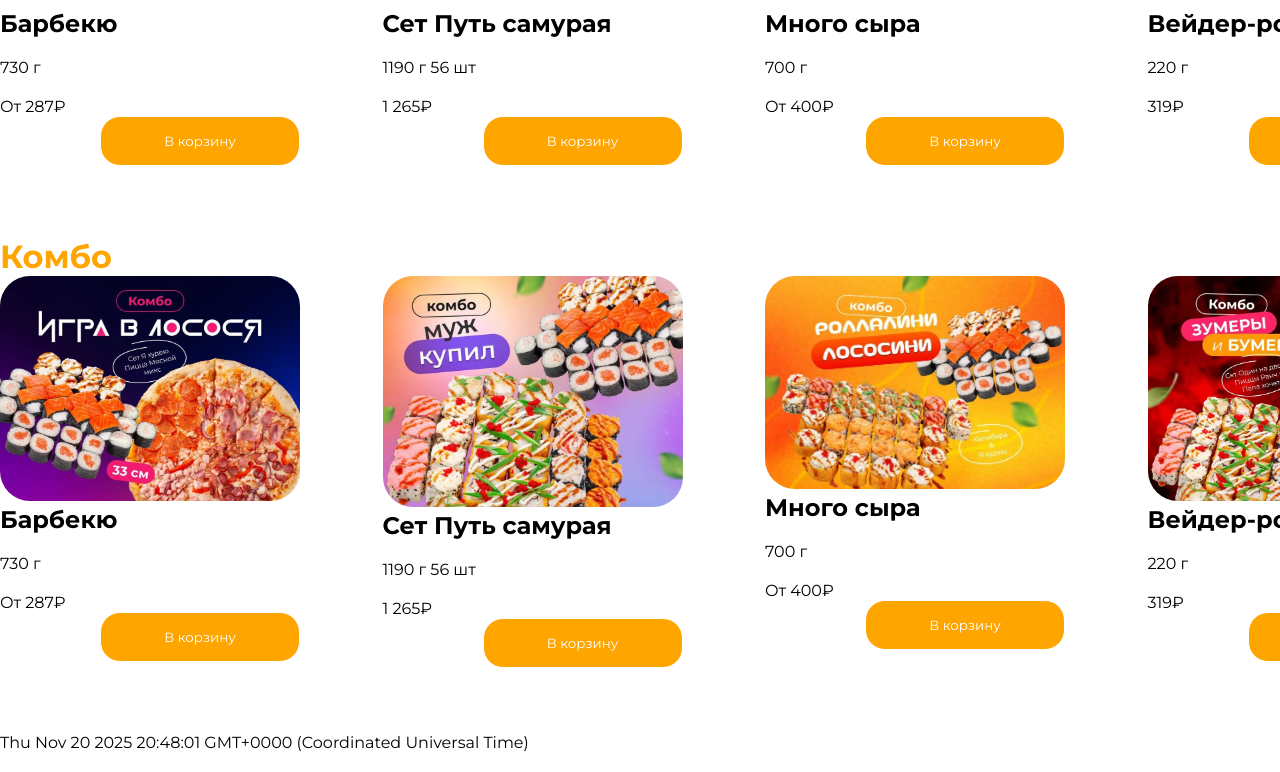
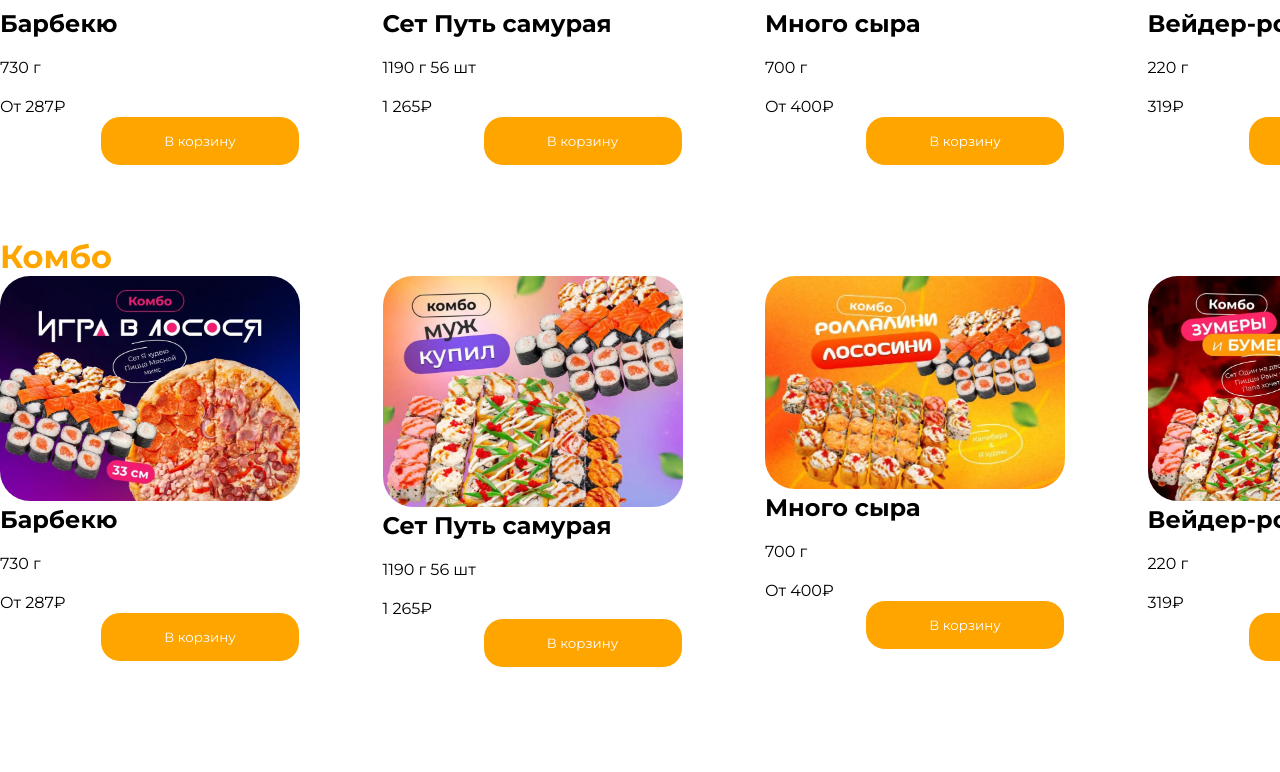
Before and after one commit to ChebupelkaTBK/JoePizza, a React (Vite) app: page / in a window 1280 px wide. Shown: the part 372-1144 px from the top of the page. Built offline with nearby package versions, Linux system fonts and the light colour scheme.

Commit message:
not data

```diff
--- a/src/components/Main/Main.jsx
+++ b/src/components/Main/Main.jsx
@@ -4,15 +4,12 @@ import SectionBestDeals from "./section/SectionBestDeals/SectionBestDeals.jsx";
 import SectionCombo from "./section/SectionCombo/SectionCombo.jsx";
 
 export default function Main() {
-  const [now, setNow] = useState(new Date());
-  setInterval(() => setNow(new Date()), 1000);
   return (
     <main>
       <h1>Лучшие предложения!</h1>
       <SectionBestDeals />
       <h1>Комбо</h1>
       <SectionCombo />
-      <span>{Date()}</span>
     </main>
   );
 }
```
